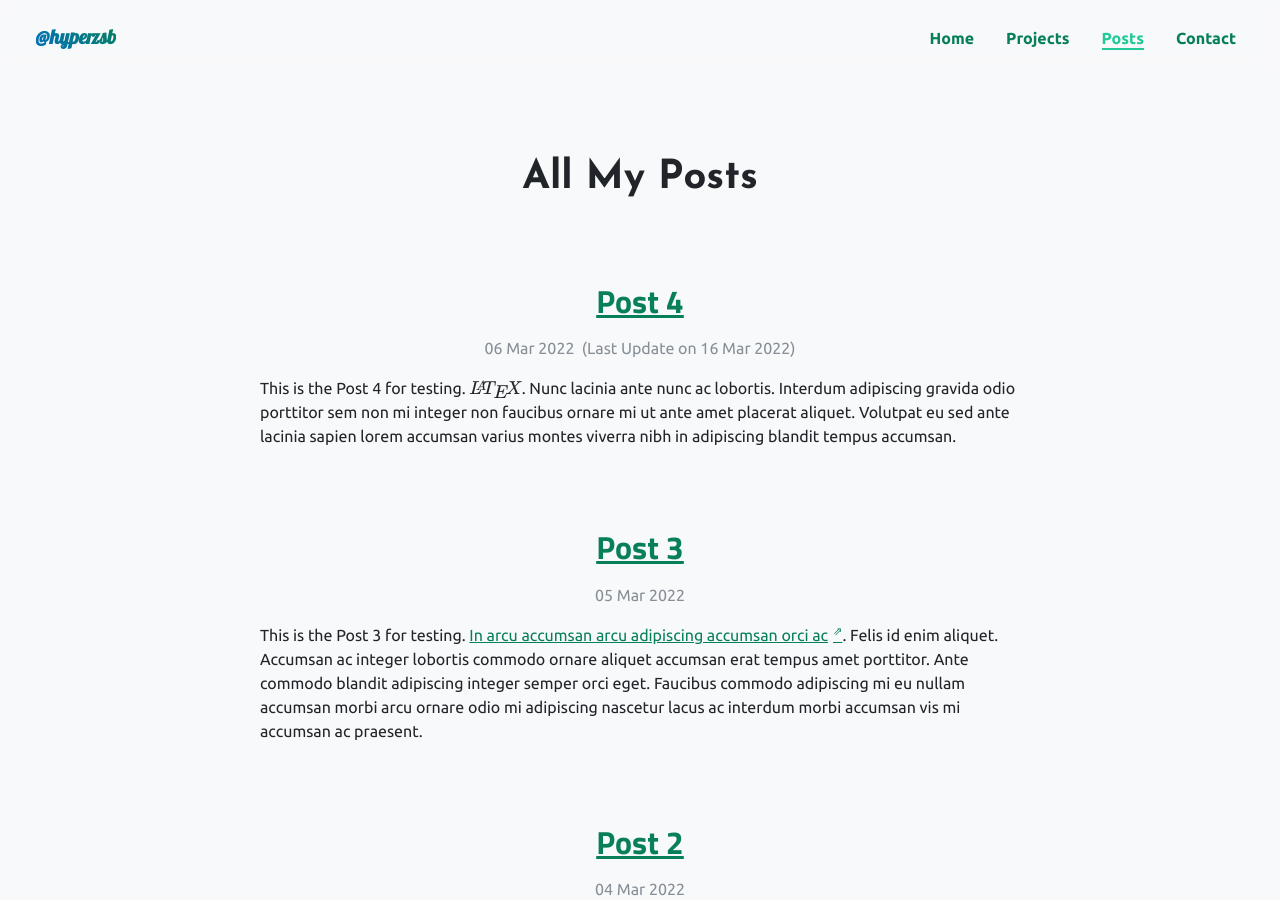
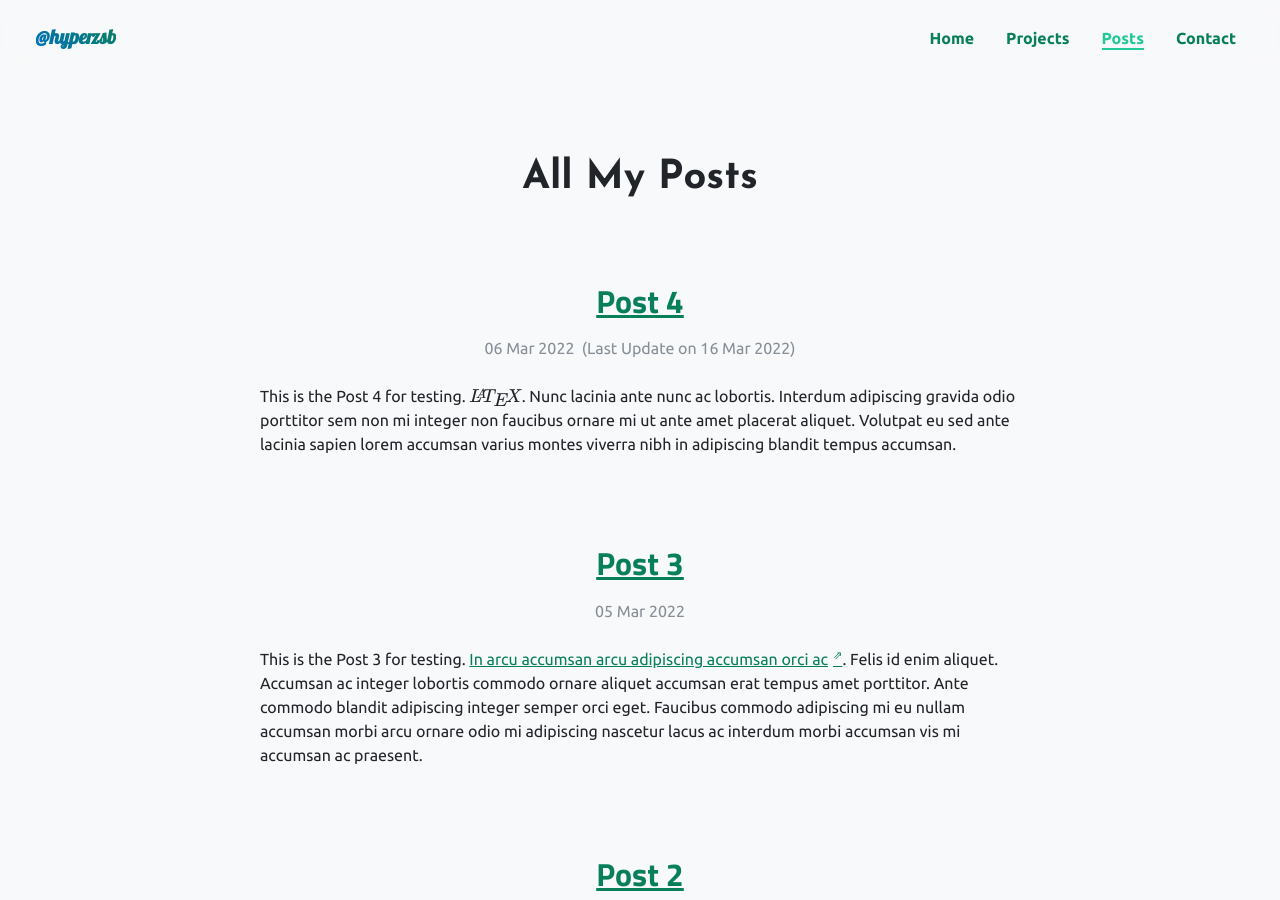
Before and after one commit to Hyperzsb/natalia-theme, a Jekyll site: the page built from _pages/posts.html, in a window 1280 px wide and 900 px high. Built offline with Jekyll 4.4.1, drawn with Linux system fonts in a browser that asks for light colours; comment, search, counter and statistics services are not loaded; a style sheet for code colours, icons or effects is not loaded.

Commit message:
refactor(style): improve some styles and change some colors

```diff
--- a/_pages/home.html
+++ b/_pages/home.html
@@ -45,7 +45,7 @@
                     {% if project.tags !=0 %}
                     <div class="my-2">
                         {% for tag in project.tags %}
-                        <span class="badge bg-primary">{{ tag }}</span>
+                        <span class="badge bg-secondary">{{ tag }}</span>
                         {% endfor %}
                     </div>
                     {% endif %}
--- a/_pages/posts.html
+++ b/_pages/posts.html
@@ -18,20 +18,20 @@
             <a class="d-block text-center link-color my-3" href="{{ post.url }}">
                 <h2 class="font-titillium-web fw-bold">{{ post.title }}</h2>
             </a>
-            <p class="d-block text-center lighter-text-color">
+            <p class="d-block text-center lighter-text-color my-3">
                 {{ post.date | date_to_string }}
                 {% if post.last_update %}
                 &nbsp;(Last Update on {{ post.last_update | date_to_string }})
                 {% endif %}
             </p>
             {% if post.tags !=0 %}
-            <div class="my-2 text-center">
+            <div class="my-3 text-center">
                 {% for tag in post.tags %}
                 <span class="badge bg-secondary">{{ tag }}</span>
                 {% endfor %}
             </div>
             {% endif %}
-            <div class="my-3 markdown">{{ post.excerpt }}</div>
+            <div class="my-4 markdown">{{ post.excerpt }}</div>
         </div>
     </div>
     <div class="py-lg-2"></div>
```
Also changed, not shown: _pages/projects.html (+6 -6 lines).
